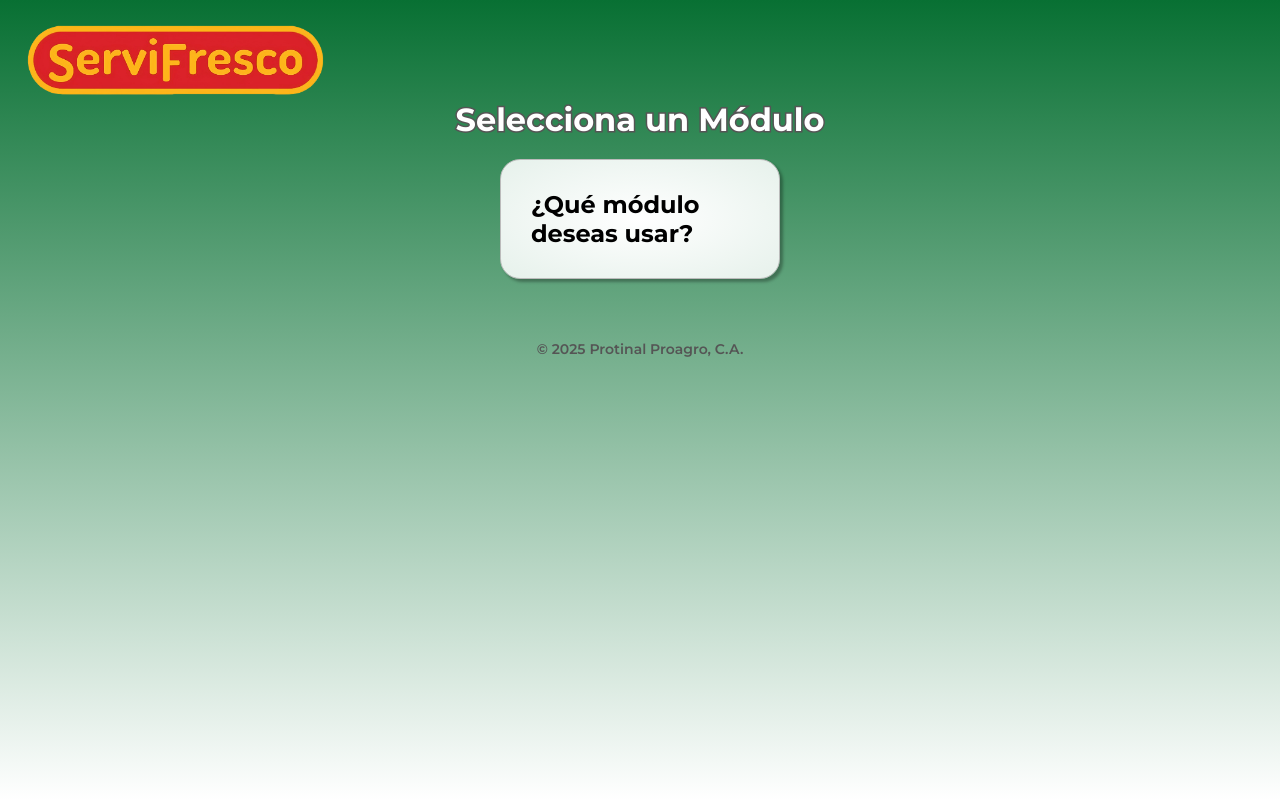
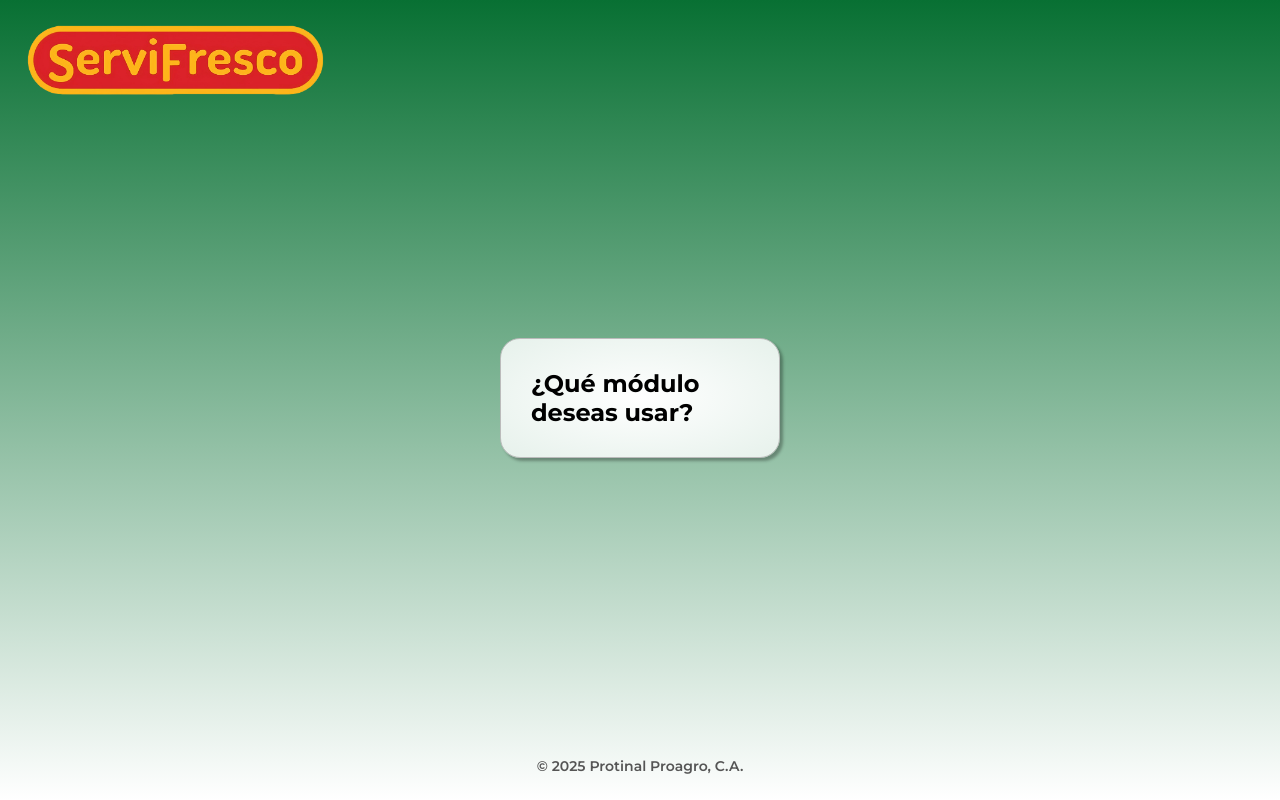
Before and after one commit to jscalon/servifrescos, a React (Vite) app: page / in a window 1280 px wide. Both pictures are taken after typing "Sample", "Sample123" into the empty fields and a click on the button "Ingresar". Built offline with nearby package versions, Linux system fonts and the light colour scheme.

Commit message:
MainContent en App

```diff
--- a/src/App.tsx
+++ b/src/App.tsx
@@ -1,6 +1,7 @@
 import "./App.css";
 import { BrowserRouter as Router, Routes, Route } from "react-router-dom";
 import Header from "./components/Header/Header";
+import MainContent from "./components/MainContent/MainContent";
 import Footer from "./components/Footer/Footer";
 import Login from "./pages/Login/Login";
 import Dashboard from "./pages/Dashboard/Dashborad";
@@ -10,6 +11,7 @@ function App() {
   return (
     <>
       <Header />
+      <MainContent>
         <Router>
           <Routes>
             <Route path="/" element={<Login />} />
@@ -18,6 +20,7 @@ function App() {
             <Route path="*" element={<NotFound />} />
           </Routes>
         </Router>
+      </MainContent>
       <Footer />
     </>
   );
--- a/src/components/MainContent/MainContent.tsx
+++ b/src/components/MainContent/MainContent.tsx
@@ -3,16 +3,10 @@ import type { ReactNode } from "react";
 
 interface MainContentProps {
   children: ReactNode;
-  title: string;
 }
 
-function MainContent({ children, title }: MainContentProps) {
-  return (
-    <div className={styles.mainContent}>
-      <h1>{title}</h1>
-      {children}
-    </div>
-  );
+function MainContent({ children }: MainContentProps) {
+  return <div className={styles.mainContent}>{children}</div>;
 }
 
 export default MainContent;
--- a/src/pages/Dashboard/Dashborad.tsx
+++ b/src/pages/Dashboard/Dashborad.tsx
@@ -1,18 +1,12 @@
-import styles from "./Dashboard.module.css"; // Crea este archivo si necesitas estilos
-import MainContent from "../../components/MainContent/MainContent";
 import Card from "../../components/Card/Card";
 
 function Dashboard() {
   return (
-    <div className={styles.dashboard}>
-
-      <MainContent title="Selecciona un Módulo">
+      <>
         <Card>
           <h2>¿Qué módulo deseas usar?</h2>
-          {/* Agrega opciones aquí, e.g., botones para diferentes módulos */}
         </Card>
-      </MainContent>
-    </div>
+      </>
   );
 }
 
--- a/src/pages/Login/Login.module.css
+++ b/src/pages/Login/Login.module.css
@@ -1,5 +1,5 @@
-.login {
+/* .login {
   flex-grow: 1;
   display: flex;
   flex-direction: column;
-}
+} */
--- a/src/pages/Login/Login.tsx
+++ b/src/pages/Login/Login.tsx
@@ -1,19 +1,14 @@
-import styles from "./Login.module.css";
-import MainContent from "../../components/MainContent/MainContent";
 import Card from "../../components/Card/Card";
 import LoginCard from "../../components/LoginCard/LoginCard";
 
 function Login() {
   return (
-    <div className={styles.login}>
-
-      <MainContent title="Ficha de Productos">
+      <>
+      <h1>Ficha de Productos</h1>
         <Card>
           <LoginCard />
         </Card>
-      </MainContent>
-
-    </div>
+      </>
   );
 }
 
--- a/src/pages/NotFound/NotFound.module.css
+++ b/src/pages/NotFound/NotFound.module.css
@@ -9,7 +9,7 @@
   gap: 20px;
 }
 
-.notFound p {
+.logos p {
     font-weight: 600;
     color: white;
     font-size: 14px;
@@ -19,3 +19,7 @@
 .notFound .logos {
     display: flex;
 }
+
+.logos img {
+  height: 100px;
+}
--- a/src/pages/NotFound/NotFound.tsx
+++ b/src/pages/NotFound/NotFound.tsx
@@ -5,7 +5,7 @@ import { Link } from "react-router-dom";
 
 function NotFound() {
   return (
-    <div className={styles.notFound}>
+    <>
       <h1>404 - Página no encontrada</h1>
       <p>La ruta que buscas no existe.</p>
       <div className={styles.logos}>
@@ -13,7 +13,7 @@ function NotFound() {
         <img src={proagroLogo} alt="" />
       </div>
       <Link to="/">Volver al inicio</Link>
-    </div>
+    </>
   );
 }
 
```
Lines whose indentation alone changed are shown as unchanged.
